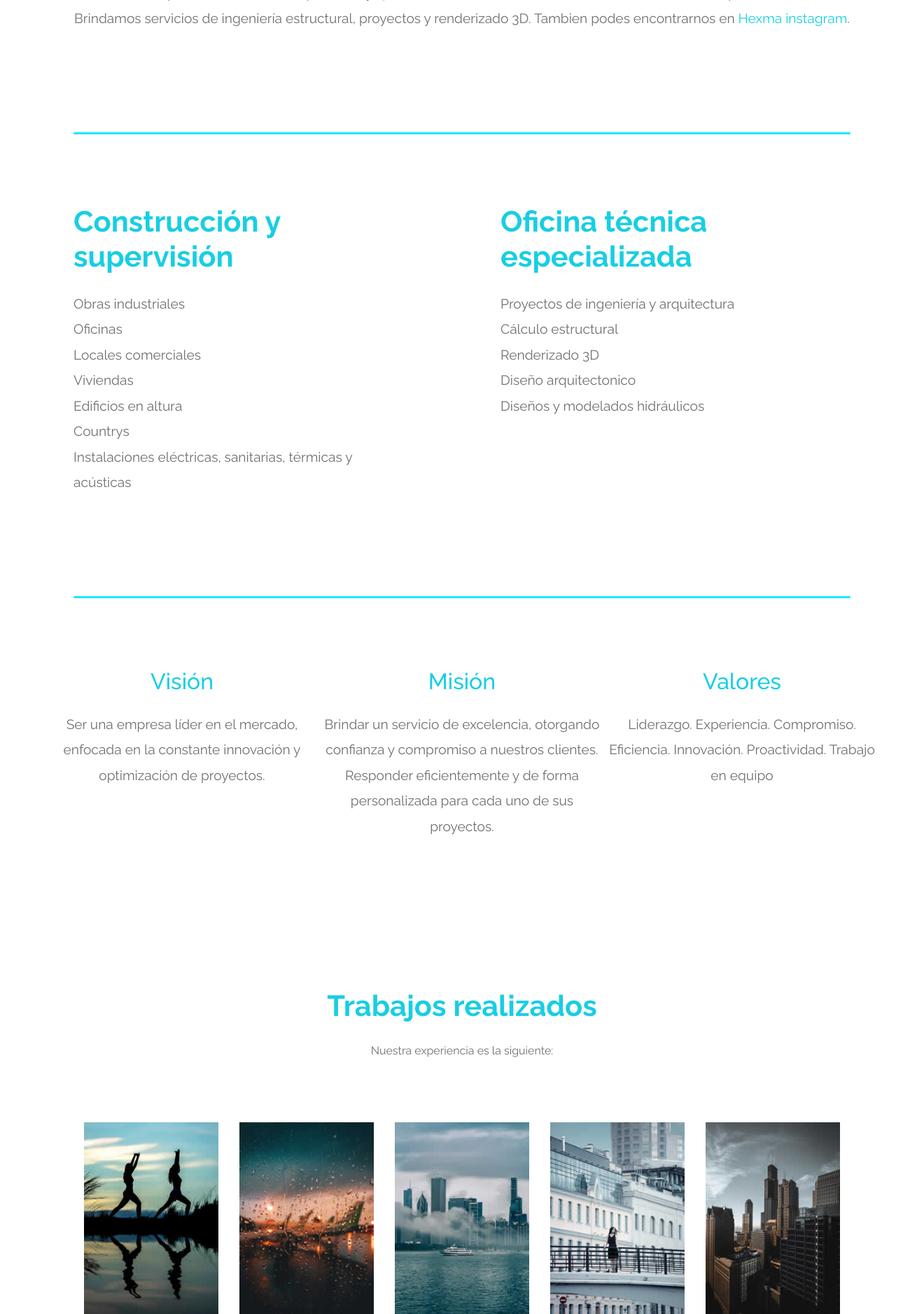
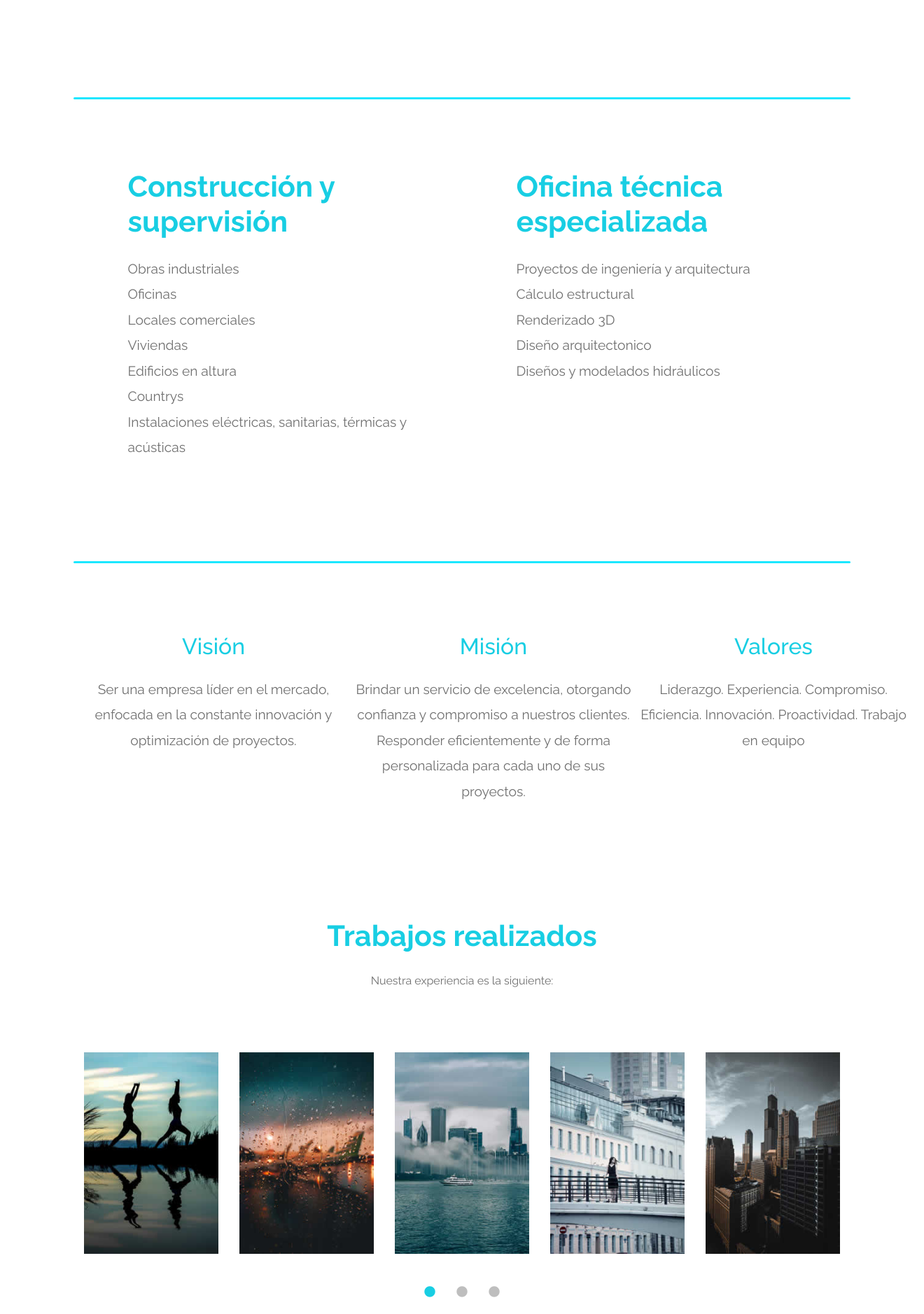
Before and after one commit to hevieiro/hexmaconstrucciones, a PHP site: page / in a window 1320 px wide. Shown: the part 1002-2880 px from the top of the page at 70% size. Run offline with PHP 8.4, Linux system fonts and the light colour scheme.

Commit message:
changes after meeting

```diff
--- a/css/tooplate-infinite-loop.css
+++ b/css/tooplate-infinite-loop.css
@@ -45,7 +45,7 @@
 }
 
 .tm-section-pad-top {
-  padding-top: 80px;
+  padding-top: 30px;
   padding-bottom: 40px;
 }
 
@@ -809,3 +809,15 @@
     text-align: initial;
   }
 }
+
+.info-enterprise {
+  display: flex;
+  justify-content: space-around;
+  width: 100%;
+}
+
+@media (max-width: 720px) {
+  .info-enterprise {
+    flex-direction: column;
+  }
+}
--- a/index.html
+++ b/index.html
@@ -102,7 +102,7 @@
           </div>
         </div>
         <hr class="separator" />
-        <div style="display: flex; justify-content: space-between; width: 100%">
+        <div sstyle="displayu" class="info-enterprise">
           <div class="row tm-content-box">
             <!-- first row -->
             <div class="col-lg-12 col-xl-12">
@@ -125,7 +125,7 @@
           <div class="row tm-content-box">
             <!-- first row -->
             <div class="col-lg-12 col-xl-12">
-              <div style="max-width: 500px" class="tm-intro-text-container">
+              <div style="max-width: 400px" class="tm-intro-text-container">
                 <h2 class="tm-text-primary mb-4 tm-section-title">
                   Oficina técnica especializada
                 </h2>
@@ -143,7 +143,7 @@
         <hr class="separator" />
 
         <!-- first row -->
-        <div style="display: flex; justify-content: space-around">
+        <div class="info-enterprise">
           <div class="row tm-content-box">
             <!-- third row -->
             <div class="col-lg-5">
@@ -198,6 +198,274 @@
       </div>
     </section>
 
+    <section id="gallery" class="tm-section-pad-top">
+      <div class="container tm-container-gallery">
+        <div class="row">
+          <div class="text-center col-12">
+            <h2 class="tm-text-primary tm-section-title mb-4">
+              Trabajos realizados
+            </h2>
+            <p class="mx-auto tm-section-desc">
+              Nuestra experiencia es la siguiente:
+            </p>
+          </div>
+        </div>
+        <div class="row">
+          <div class="col-12">
+            <div class="mx-auto tm-gallery-container">
+              <div class="grid tm-gallery">
+                <a href="img/gallery-img-01.jpg">
+                  <figure class="effect-honey tm-gallery-item">
+                    <img
+                      src="img/gallery-tn-01.jpg"
+                      alt="Image 1"
+                      class="img-fluid"
+                    />
+                    <figcaption>
+                      <h2>
+                        <i>Descripción <span>IMAGEN</span></i>
+                      </h2>
+                    </figcaption>
+                  </figure>
+                </a>
+                <a href="img/gallery-img-02.jpg">
+                  <figure class="effect-honey tm-gallery-item">
+                    <img
+                      src="img/gallery-tn-02.jpg"
+                      alt="Image 2"
+                      class="img-fluid"
+                    />
+                    <figcaption>
+                      <h2>
+                        <i>Descripción <span>IMAGEN</span></i>
+                      </h2>
+                    </figcaption>
+                  </figure>
+                </a>
+                <a href="img/gallery-img-03.jpg">
+                  <figure class="effect-honey tm-gallery-item">
+                    <img
+                      src="img/gallery-tn-03.jpg"
+                      alt="Image 3"
+                      class="img-fluid"
+                    />
+                    <figcaption>
+                      <h2>
+                        <i>Descripción <span>IMAGEN</span></i>
+                      </h2>
+                    </figcaption>
+                  </figure>
+                </a>
+                <a href="img/gallery-img-04.jpg">
+                  <figure class="effect-honey tm-gallery-item">
+                    <img
+                      src="img/gallery-tn-04.jpg"
+                      alt="Image 4"
+                      class="img-fluid"
+                    />
+                    <figcaption>
+                      <h2>
+                        <i>Descripción <span>IMAGEN</span></i>
+                      </h2>
+                    </figcaption>
+                  </figure>
+                </a>
+                <a href="img/gallery-img-05.jpg">
+                  <figure class="effect-honey tm-gallery-item">
+                    <img
+                      src="img/gallery-tn-05.jpg"
+                      alt="Image 5"
+                      class="img-fluid"
+                    />
+                    <figcaption>
+                      <h2>
+                        <i>Descripción <span>IMAGEN</span></i>
+                      </h2>
+                    </figcaption>
+                  </figure>
+                </a>
+                <a href="img/gallery-img-06.jpg">
+                  <figure class="effect-honey tm-gallery-item">
+                    <img
+                      src="img/gallery-tn-06.jpg"
+                      alt="Image 6"
+                      class="img-fluid"
+                    />
+                    <figcaption>
+                      <h2>
+                        <i>Descripción <span>IMAGEN</span></i>
+                      </h2>
+                    </figcaption>
+                  </figure>
+                </a>
+                <a href="img/gallery-img-01.jpg">
+                  <figure class="effect-honey tm-gallery-item">
+                    <img
+                      src="img/gallery-tn-01.jpg"
+                      alt="Image 7"
+                      class="img-fluid"
+                    />
+                    <figcaption>
+                      <h2>
+                        <i>Descripción <span>IMAGEN</span></i>
+                      </h2>
+                    </figcaption>
+                  </figure>
+                </a>
+                <a href="img/gallery-img-02.jpg">
+                  <figure class="effect-honey tm-gallery-item">
+                    <img
+                      src="img/gallery-tn-02.jpg"
+                      alt="Image 8"
+                      class="img-fluid"
+                    />
+                    <figcaption>
+                      <h2>
+                        <i>Descripción <span>IMAGEN</span></i>
+                      </h2>
+                    </figcaption>
+                  </figure>
+                </a>
+              </div>
+            </div>
+          </div>
+        </div>
+      </div>
+    </section>
+    <section id="gallery" class="tm-section-pad-top">
+      <div class="container tm-container-gallery">
+        <div class="row">
+          <div class="text-center col-12">
+            <h2 class="tm-text-primary tm-section-title mb-4">
+              Trabajos realizados
+            </h2>
+            <p class="mx-auto tm-section-desc">
+              Nuestra experiencia es la siguiente:
+            </p>
+          </div>
+        </div>
+        <div class="row">
+          <div class="col-12">
+            <div class="mx-auto tm-gallery-container">
+              <div class="grid tm-gallery">
+                <a href="img/gallery-img-01.jpg">
+                  <figure class="effect-honey tm-gallery-item">
+                    <img
+                      src="img/gallery-tn-01.jpg"
+                      alt="Image 1"
+                      class="img-fluid"
+                    />
+                    <figcaption>
+                      <h2>
+                        <i>Descripción <span>IMAGEN</span></i>
+                      </h2>
+                    </figcaption>
+                  </figure>
+                </a>
+                <a href="img/gallery-img-02.jpg">
+                  <figure class="effect-honey tm-gallery-item">
+                    <img
+                      src="img/gallery-tn-02.jpg"
+                      alt="Image 2"
+                      class="img-fluid"
+                    />
+                    <figcaption>
+                      <h2>
+                        <i>Descripción <span>IMAGEN</span></i>
+                      </h2>
+                    </figcaption>
+                  </figure>
+                </a>
+                <a href="img/gallery-img-03.jpg">
+                  <figure class="effect-honey tm-gallery-item">
+                    <img
+                      src="img/gallery-tn-03.jpg"
+                      alt="Image 3"
+                      class="img-fluid"
+                    />
+                    <figcaption>
+                      <h2>
+                        <i>Descripción <span>IMAGEN</span></i>
+                      </h2>
+                    </figcaption>
+                  </figure>
+                </a>
+                <a href="img/gallery-img-04.jpg">
+                  <figure class="effect-honey tm-gallery-item">
+                    <img
+                      src="img/gallery-tn-04.jpg"
+                      alt="Image 4"
+                      class="img-fluid"
+                    />
+                    <figcaption>
+                      <h2>
+                        <i>Descripción <span>IMAGEN</span></i>
+                      </h2>
+                    </figcaption>
+                  </figure>
+                </a>
+                <a href="img/gallery-img-05.jpg">
+                  <figure class="effect-honey tm-gallery-item">
+                    <img
+                      src="img/gallery-tn-05.jpg"
+                      alt="Image 5"
+                      class="img-fluid"
+                    />
+                    <figcaption>
+                      <h2>
+                        <i>Descripción <span>IMAGEN</span></i>
+                      </h2>
+                    </figcaption>
+                  </figure>
+                </a>
+                <a href="img/gallery-img-06.jpg">
+                  <figure class="effect-honey tm-gallery-item">
+                    <img
+                      src="img/gallery-tn-06.jpg"
+                      alt="Image 6"
+                      class="img-fluid"
+                    />
+                    <figcaption>
+                      <h2>
+                        <i>Descripción <span>IMAGEN</span></i>
+                      </h2>
+                    </figcaption>
+                  </figure>
+                </a>
+                <a href="img/gallery-img-01.jpg">
+                  <figure class="effect-honey tm-gallery-item">
+                    <img
+                      src="img/gallery-tn-01.jpg"
+                      alt="Image 7"
+                      class="img-fluid"
+                    />
+                    <figcaption>
+                      <h2>
+                        <i>Descripción <span>IMAGEN</span></i>
+                      </h2>
+                    </figcaption>
+                  </figure>
+                </a>
+                <a href="img/gallery-img-02.jpg">
+                  <figure class="effect-honey tm-gallery-item">
+                    <img
+                      src="img/gallery-tn-02.jpg"
+                      alt="Image 8"
+                      class="img-fluid"
+                    />
+                    <figcaption>
+                      <h2>
+                        <i>Descripción <span>IMAGEN</span></i>
+                      </h2>
+                    </figcaption>
+                  </figure>
+                </a>
+              </div>
+            </div>
+          </div>
+        </div>
+      </div>
+    </section>
     <section id="gallery" class="tm-section-pad-top">
       <div class="container tm-container-gallery">
         <div class="row">
```
